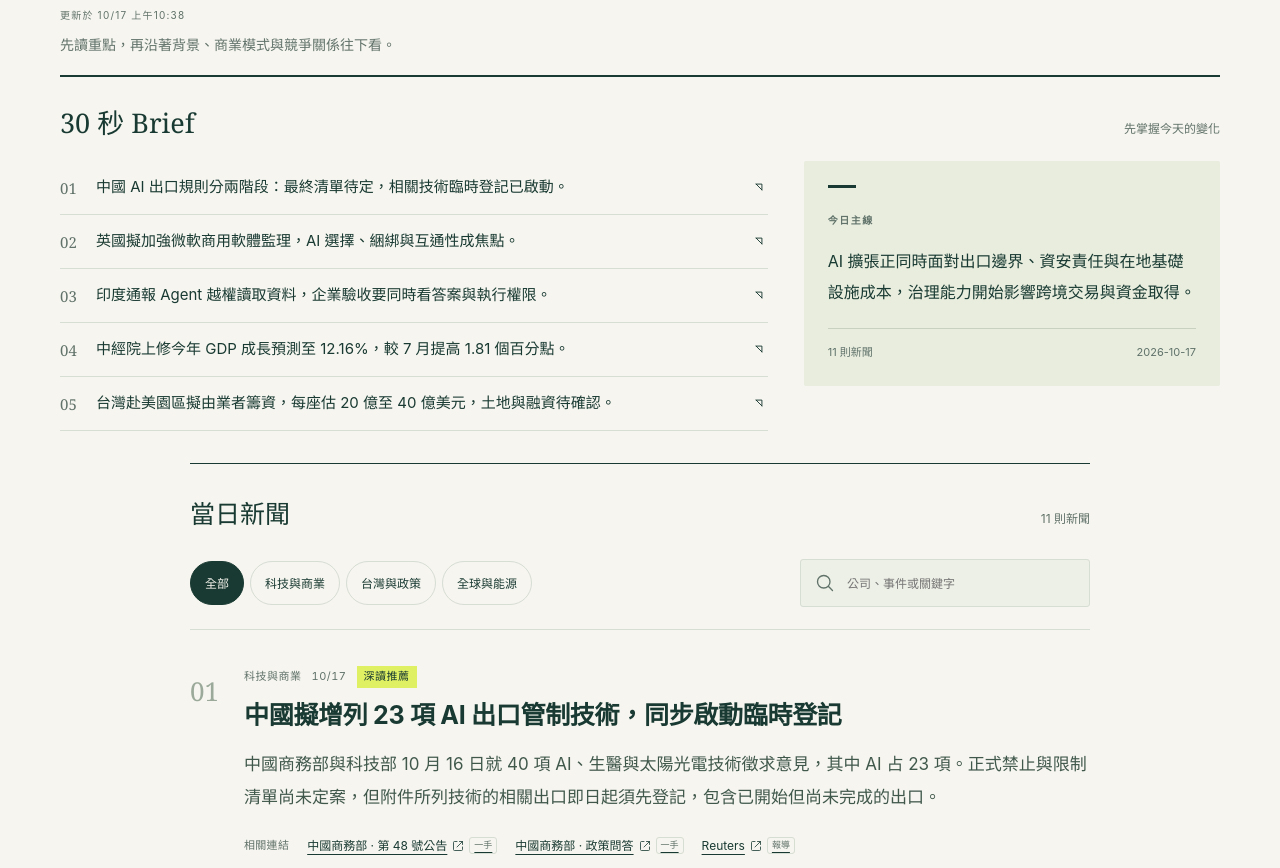
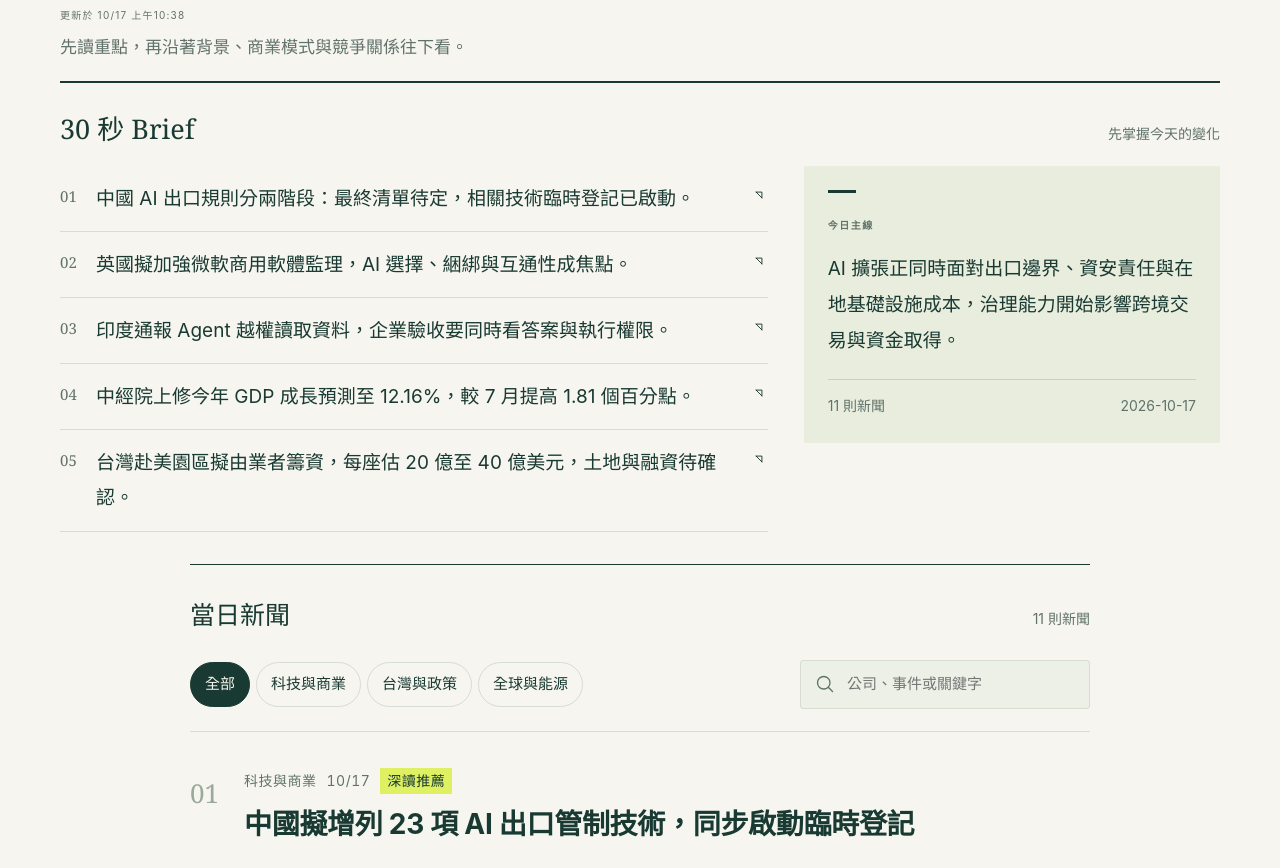
Before and after one commit to aiwlulu/daily-brief-site, a website with bundled scripts: page docs/index.html in a window 1280 px wide. Shown: the part 340-1208 px from the top of the page. Built offline with nearby package versions, Linux system fonts and the light colour scheme.

Commit message:
fix(ui): enlarge laptop reading typography

```diff
--- a/docs/style.css
+++ b/docs/style.css
@@ -143,4 +143,20 @@ body[data-view="day"] .story{grid-template-columns:32px minmax(0,1fr);gap:22px;p
  .editor-note{padding:16px 18px}.story-body{padding-left:16px}.story-body .metric small{font-size:12px}
  .story details>summary{font-size:14px}.news .section-top{margin-bottom:18px}
 }
+/* Larger reading type on laptops and desktop displays. */
+@media screen and (min-width:801px){
+ .brief-list a{font-size:19px;line-height:1.85;padding:15px 0}
+ .quick-brief .lead p{font-size:19px;line-height:1.9}
+ .summary-text,.editor-note p,.detail-section p,.week-highlight p{font-size:20px;line-height:1.9}
+ .story h3,.week-highlight h3{font-size:28px;line-height:1.6}
+ .story-meta,.week-category,.source-label,.confidence,.story-body .metric small{font-size:14px}
+ .story-sources a,.source-row,.source-links a,.week-references a{font-size:15px}
+ .source-kind,.editor-note .eyebrow{font-size:12px}
+ .story details>summary,.detail-section h4,.memo-grid h4{font-size:16px}
+ .deep-card h3,#context-content h3{font-size:21px}
+ .deep-card p,#context-content p,.memo-grid p,.sources>p,.lower-item{font-size:18px;line-height:1.85}
+ body[data-view="day"] .hero #intro,body[data-view="week"] #intro{font-size:17px}
+ .filters button,.search,.search input{font-size:15px}
+ .section-top span,.edition-meta{font-size:14px}
+}
 @media print{.quick-brief{break-inside:avoid}.brief-layout{display:block}.quick-brief .lead{margin-top:16px}.editor-note{background:#f0f0e9}.story-sources a{font-size:11px}.story-body{border:0;padding-left:0}}
```
